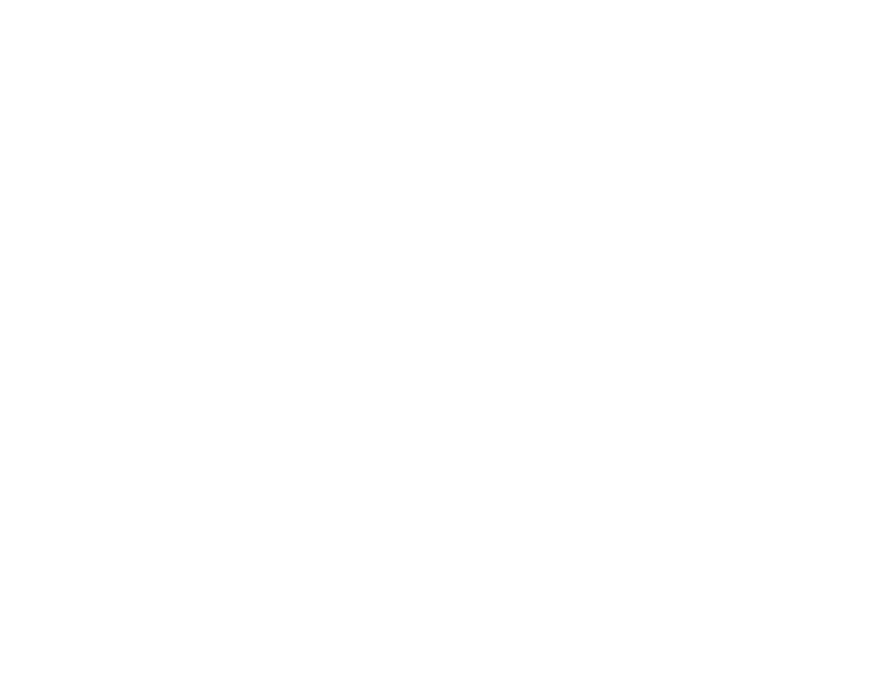
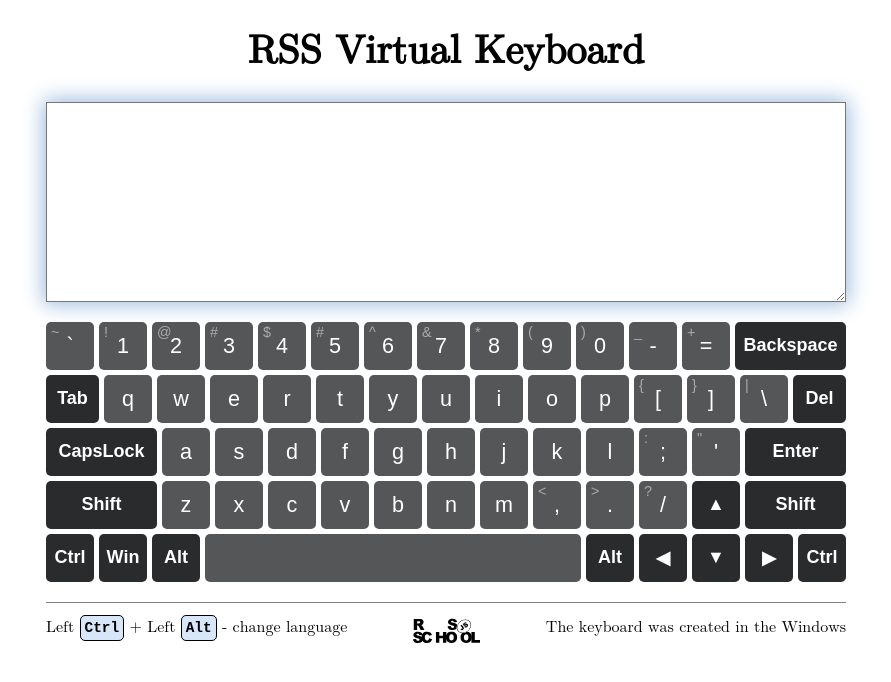
Before and after one commit to DanilBogdanov/virtual-keyboard, a plain HTML site: page index.html in a window 1280 px wide. Shown: the whole page, without its empty margins (194-1085 px from the left). Drawn offline with Linux system fonts and the light colour scheme.

Commit message:
feat: implement load elements to html from js

```diff
--- a/css/style.css
+++ b/css/style.css
@@ -0,0 +1,144 @@
+.body {
+  height: 100%;
+  padding: 0px 5vw;
+  box-sizing: border-box;
+}
+
+.title {
+  text-align: center;
+  font-family: math, Arial, sans-serif;
+  font-size: 2.5rem;
+}
+
+.textarea{
+  display: block;
+  box-sizing: border-box;
+  width: 800px;
+  height: 200px;
+  margin: 10px auto;
+  outline:none;
+  font-size: 1.3rem;
+  box-shadow: 0 0 20px 2px rgb(153, 183, 221);
+}
+
+.keyboard {
+  margin: 20px auto;
+  display: flex;
+  flex-direction: column;
+  row-gap: 5px;
+  width: 800px;
+  font-size: 10px;
+}
+
+.row {
+  display: flex;
+  justify-content: stretch;
+  column-gap: 5px;
+}
+
+.key {
+  position: relative;
+  border: none;
+  border-radius: 5px;
+  background-color: rgb(84, 86, 88);
+  color: white;
+  font-size: 1.8em;
+  height: 48px;
+  width: 48px;
+  transition-duration: 0.2s;
+}
+
+.key_command {
+  background-color: rgb(42, 43, 44);
+  font-weight: 700;
+}
+
+.key_pressed,
+.key:active {
+  background-color: rgb(125, 169, 226);
+  color: rgb(61, 63, 65);
+}
+
+.key:hover {
+  box-shadow: 0 0 5px 5px rgb(125, 169, 226);
+}
+
+.key_caps {
+  color: rgb(134, 255, 130);
+}
+
+
+.key_stretch {
+  flex-grow: 1;
+}
+
+.key_double {
+  width: 101px;
+}
+
+.key__val {
+  font-size: 1.2em;
+}
+
+.key__shift-val {
+  position: absolute;
+  top: 2px;
+  left: 5px;
+  font-size: 0.8em;
+  color: rgb(170, 170, 170);
+}
+
+.key_letter .key__shift-val {
+  visibility: hidden;
+}
+
+.keyboard_shift .key__val {
+  position: absolute;
+  bottom: 2px;
+  right: 5px;
+  font-size: 0.8em;
+  color: rgb(170, 170, 170);
+}
+
+.keyboard_shift .key__shift-val {
+  position: static;
+  font-size: 1.2em;
+  color: rgb(255, 255, 255);
+}
+
+.keyboard_shift .key_letter .key__shift-val {
+  visibility: visible;
+}
+
+.keyboard_shift .key_letter .key__val {
+  visibility: hidden;
+}
+
+.footer {
+  display: flex;
+  justify-content: space-between;
+  margin: 20px auto;
+  padding-top: 15px;
+  width: 800px;
+  font-family: math, arial, sans-serif;
+  border-top: 1px solid gray;
+}
+
+.footer__key {
+  padding: 4px;
+  height: 30px;
+  border: 1px solid black;
+  border-radius: 5px;
+  font-size: 0.9rem;
+  font-weight: 900;
+  background-color: rgba(140, 182, 236, 0.342);
+}
+
+.footer__logo {
+  width: 70px;
+  height: 25px;
+  background-image: url(../assets/img/rs_school_js.svg);
+  background-repeat: no-repeat;
+  background-size: contain;
+  background-position: center;
+}
--- a/index.html
+++ b/index.html
@@ -5,6 +5,7 @@
   <meta charset="UTF-8">
   <meta http-equiv="X-UA-Compatible" content="IE=edge">
   <meta name="viewport" content="width=device-width, initial-scale=1.0">
+  <link rel="stylesheet" href="./css/style.css">
   <title>Virtual Keyboard</title>
 </head>
 
--- a/js/index.js
+++ b/js/index.js
@@ -0,0 +1,17 @@
+import Keyboard from './modules/keyboard.js';
+import TextArea from './modules/text-area.js';
+import loadJson from './modules/load-json.js';
+import PageBuilder from './modules/page-builder.js';
+
+const keys = await loadJson('./assets/json/keys.json');
+const keyboardLayouts = await loadJson('./assets/json/keyboard-layout.json');
+
+const keyboard = new Keyboard(keyboardLayouts.windows, keys);
+const textArea = new TextArea();
+
+keyboard.element.addEventListener('key', (event) => textArea.handelEvent(event));
+
+const pageBuilder = new PageBuilder('RSS Virtual Keyboard');
+pageBuilder.add(textArea);
+pageBuilder.add(keyboard);
+pageBuilder.createPage();
```
Also changed, not shown: assets/img/rs_school_js.svg (added).
